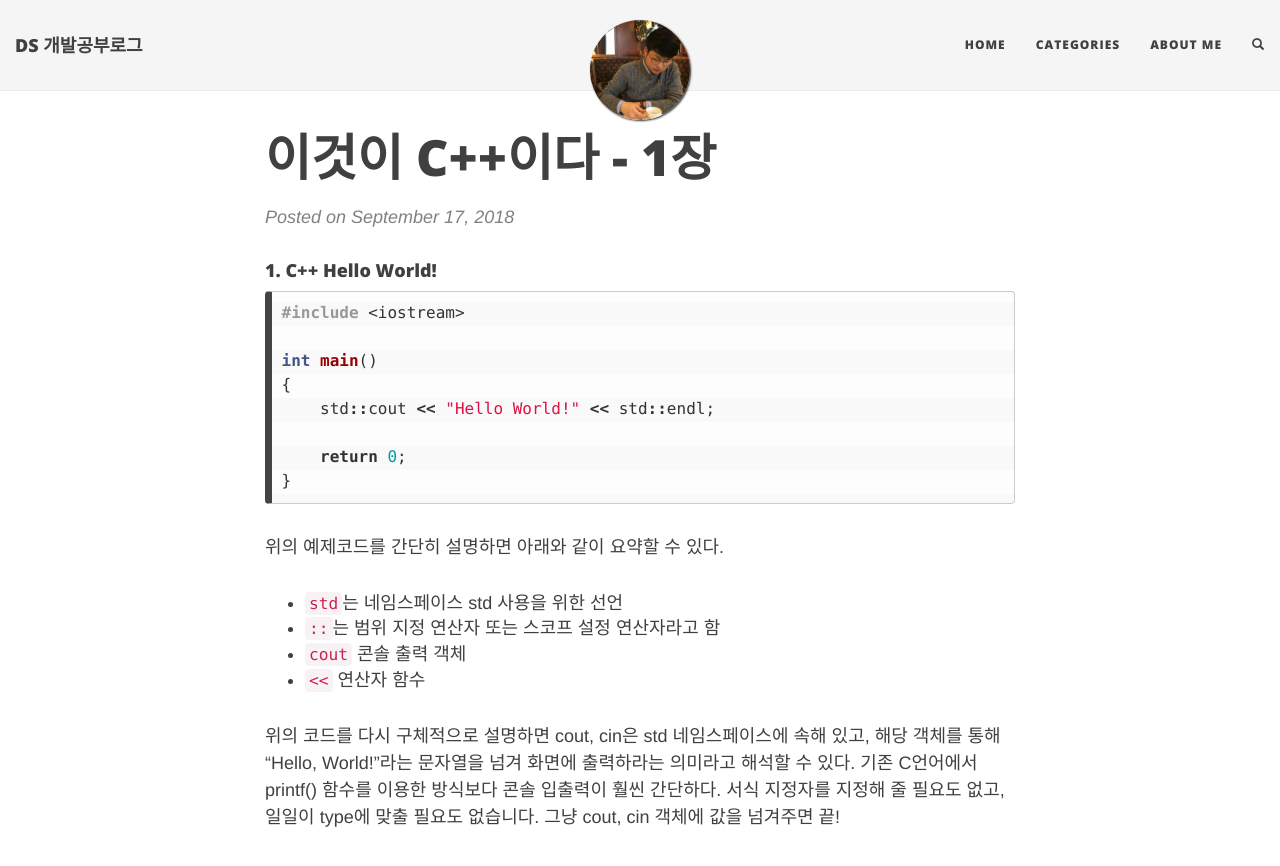
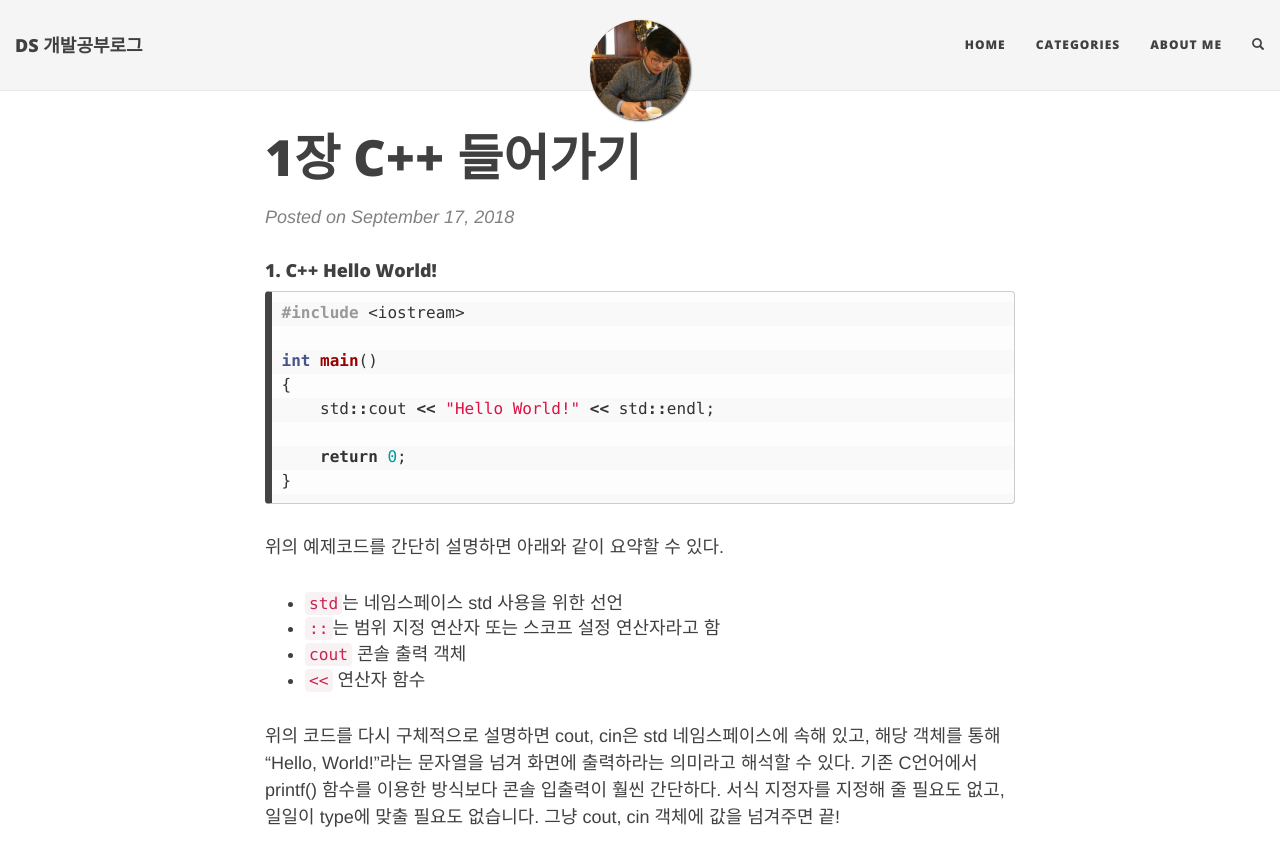
Before and after one commit to choidslab/choidslab.github.io, a Jekyll site: the page built from _posts/CC++/2018-09-17-Cplus-ch1.md, in a window 1280 px wide and 900 px high. Shown: the top 866 px of the window. Built offline with Jekyll 4.4.1, drawn with Linux system fonts in a browser that asks for light colours; nearby versions of some CDN libraries; comment, search, counter and statistics services are not loaded.

Commit message:
chapter1 제목 수정

```diff
--- a/_posts/CC++/2018-09-17-Cplus-ch1.md
+++ b/_posts/CC++/2018-09-17-Cplus-ch1.md
@@ -1,6 +1,6 @@
 ---
 layout: post
-title: "이것이 C++이다 - 1장"
+title: "1장 C++ 들어가기"
 subtitle: ""
 date: 2018-09-17 18:00:00 +0900
 comments: true
```
